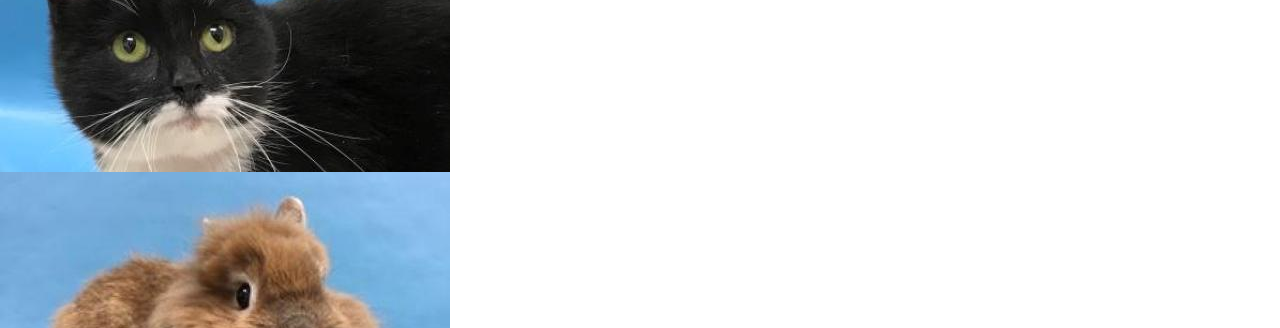
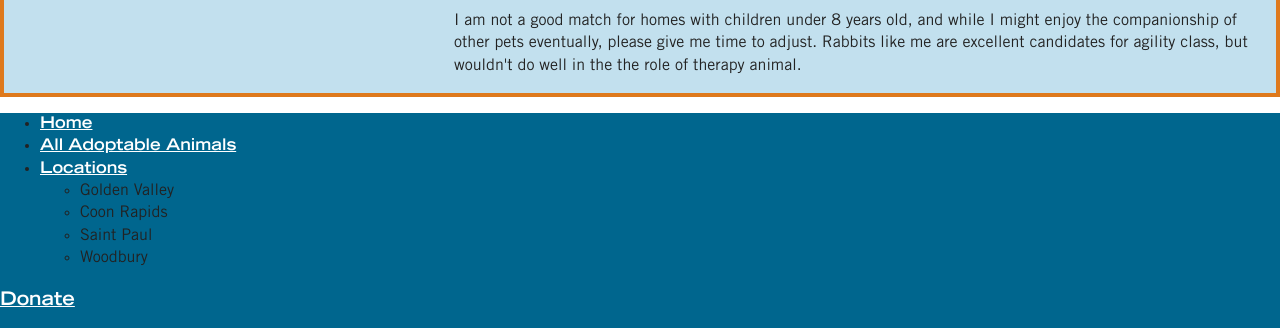
Before and after one commit to jblaeser/animal-humane-society, a plain HTML site: page index.html in a window 1280 px wide. Shown: the part 1583-1911 px from the top of the page. Drawn offline with nearby package versions, Linux system fonts and the light colour scheme.

Commit message:
adoptable animals style

```diff
--- a/css/main.css
+++ b/css/main.css
@@ -117,12 +117,25 @@ textarea {
    ========================================================================== */
 
 body {
-    font-family: 'tradegothicstd';
+    font-family: 'tradegothicstd', Arial, Helvetica, sans-serif;
 }
 
 
+nav {
+    background: #00668e;
+}
 
+.sidenav a {
+    color: #fff;
+    font-family: 'tradegothicext', Arial, Helvetica, sans-serif;
+}
 
+.animals {
+    background: #c2e0ee;
+    border: .25em solid #de791c;
+    display: flex;
+    align-items: center;
+}
 
 
 
```
